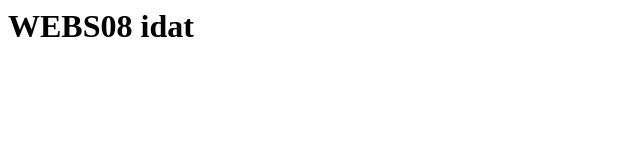
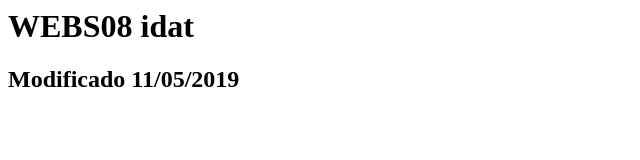
Before and after one commit to carloscjm10/WEBS08, a plain HTML site: page index.html in a window 1280 px wide. Shown: the whole page, without its empty margins (0-640 px from the left). Drawn offline with Linux system fonts and the light colour scheme.

Commit message:
Index modificado

```diff
--- a/index.html
+++ b/index.html
@@ -1,2 +1,3 @@
 
 <h1> WEBS08 idat </h1>
+<h2> Modificado 11/05/2019</h2>
```
